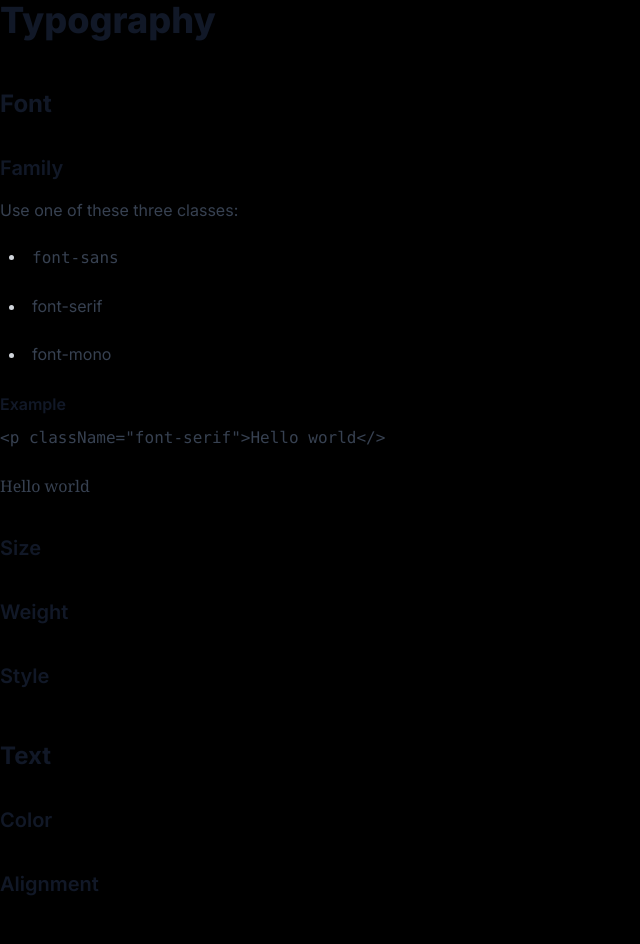
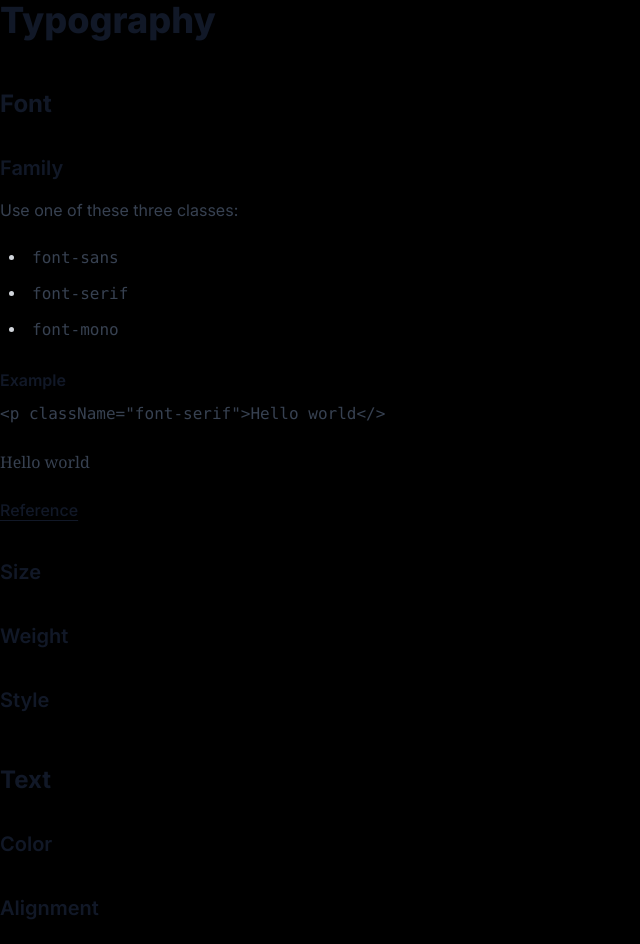
Before and after one commit to subfuzion/learning-tailwind, a Next.js app: page /typography in a window 1280 px wide. Shown: the whole page, without its empty margins (0-640 px from the left). Before the commit the page ends 920 px from the top, so only its background shows below. Built offline with nearby package versions, Linux system fonts and the light colour scheme.

Commit message:
update font family example

```diff
--- a/src/app/typography/page.tsx
+++ b/src/app/typography/page.tsx
@@ -10,32 +10,23 @@ export default function page() {
 
             <div>
               <h3>Family</h3>
-              <p>
-                Use one of these three classes:
-
+              <p>Use one of these three classes:</p>
               <ul className="font-mono">
                 <li>font-sans</li>
-                </ul>
-                <ul>
                 <li>font-serif</li>
-                </ul>
-                <ul>
                 <li>font-mono</li>
               </ul>
-              </p>
 
               <div>
                 <h4>Example</h4>
                 <p className="font-mono">
                   &lt;p className=&quot;font-serif&quot;&gt;Hello world&lt;/&gt;
                 </p>
-                <p>
                 <p className="font-serif">Hello world</p>
-                </p>
-
+                <a href="https://tailwindcss.com/docs/font-family">Reference</a>
+              </div>
             </div>
 
-            </div>
             <div>
               <h3>Size</h3>
               <p></p>
@@ -62,7 +53,6 @@ export default function page() {
               </div>
             </div>
           </div>
-
         </article>
       </div>
     </>
```
Lines whose indentation alone changed are shown as unchanged.
